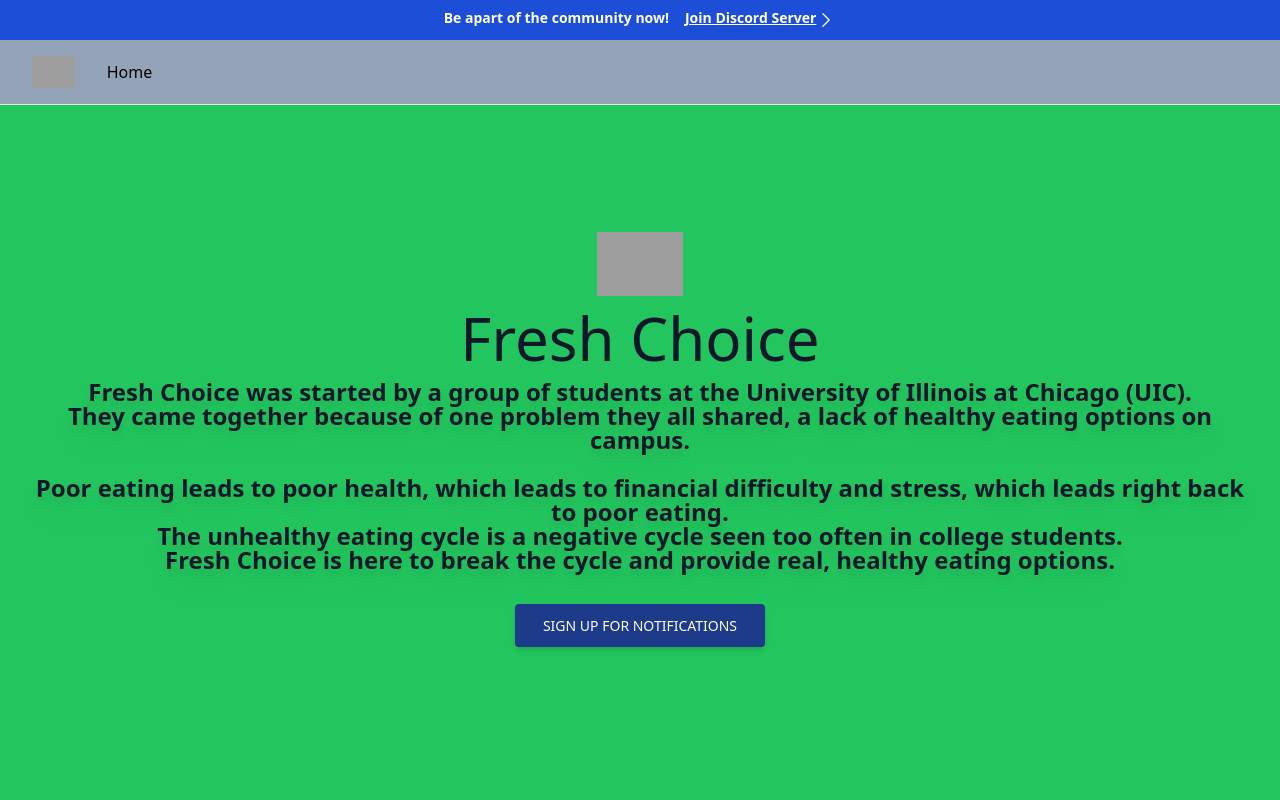
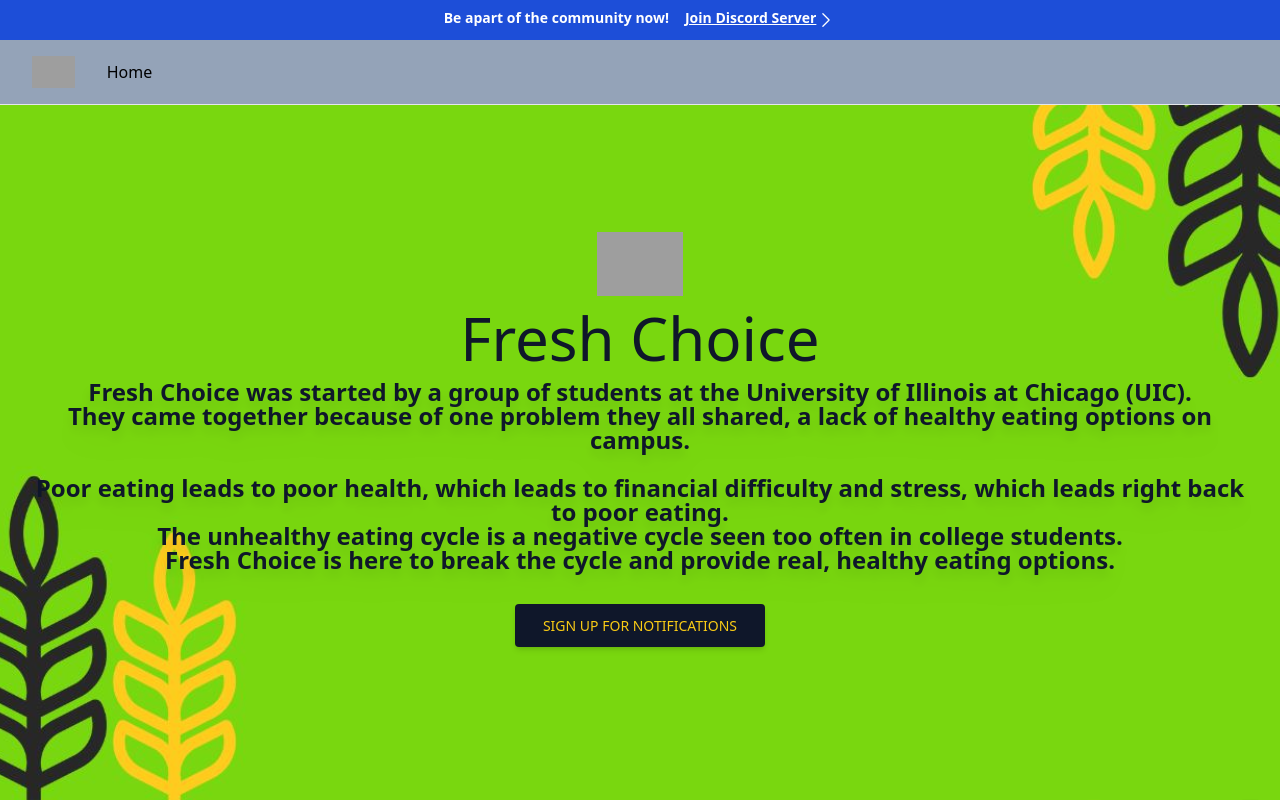
Before and after one commit to AdeptOfficial/Healthy-Food-web, a Vue app: page / in a window 1280 px wide. Shown: the top 800 px of the page. Built offline with nearby package versions, Linux system fonts and the light colour scheme; grey boxes are pictures that could not be loaded.

Commit message:
added landing

```diff
--- a/package.json
+++ b/package.json
@@ -1,5 +1,5 @@
 {
-	"name": "EXD-project",
+	"name": "HealthyFoodweb",
 	"version": "0.1.0",
 	"homepage": "https://adeptofficial.github.io/Healthy-Food-web/",
 	"private": true,
@@ -9,7 +9,7 @@
 		"lint": "vue-cli-service lint",
 		"start": "nodemon app",
 		"predeploy": "npm run build",
-		"deploy": "gh-pages -d build"
+		"deploy": "sh deploy.sh"
 
 	},
 	"dependencies": {
--- a/src/components/Landing.vue
+++ b/src/components/Landing.vue
@@ -1,6 +1,6 @@
 <template>
 <!-- bg-vbg bg-no-repeat bg-cover bg-center bg-fixed -->
-  <div class="font-roboto bg-green-500">
+  <div class="font-roboto bg-vbg bg-no-repeat bg-cover bg-center bg-fixed">
     <Nav />
     <div class="flex flex-col min-h-screen pt-[104px] mb-16 mx-4 sm:mx-6 lg:mx-8">
       <div class="mt-32 mb-16 h-[75vh]">
@@ -23,7 +23,7 @@
           <a href="/signup">
             <button
               type="button"
-              class="inline-block px-7 py-3 bg-blue-900 text-white font-medium text-sm leading-snug uppercase rounded shadow-md hover:bg-blue-700 hover:shadow-lg focus:bg-blue-700 focus:shadow-lg focus:outline-none focus:ring-0 active:bg-blue-800 active:shadow-lg transition duration-150 ease-in-out"
+              class="inline-block px-7 py-3 bg-slate-900 text-yellow-400 font-medium text-sm leading-snug uppercase rounded shadow-md hover:bg-blue-700 hover:shadow-lg focus:bg-blue-700 focus:shadow-lg focus:outline-none focus:ring-0 active:bg-blue-800 active:shadow-lg transition duration-150 ease-in-out"
             >Sign
               up
               for
--- a/tailwind.config.js
+++ b/tailwind.config.js
@@ -5,7 +5,7 @@
 		extend: {
 			backgroundImage: {
 				"Spring-rolls": "url('../../public/sr.jpg')",
-				"vbg": "url('../../public/vbg.jpg')",
+				"vbg": "url('../../public/freshchoice-landing-bg.jpeg')",
 			}
 		}
 	},
--- a/vue.config.js
+++ b/vue.config.js
@@ -1,5 +1,6 @@
 const { defineConfig } = require("@vue/cli-service");
 module.exports = defineConfig({
 	transpileDependencies: true,
-	outputDir: "./src/vue"
+	outputDir: "./src/vue",
+	publicPath: '/'
 });
```
Also changed, not shown: public/freshchoice-landing-bg.jpeg (added), src/dist/output.css, 1 other file (tests, documents, lock files or other folders).
